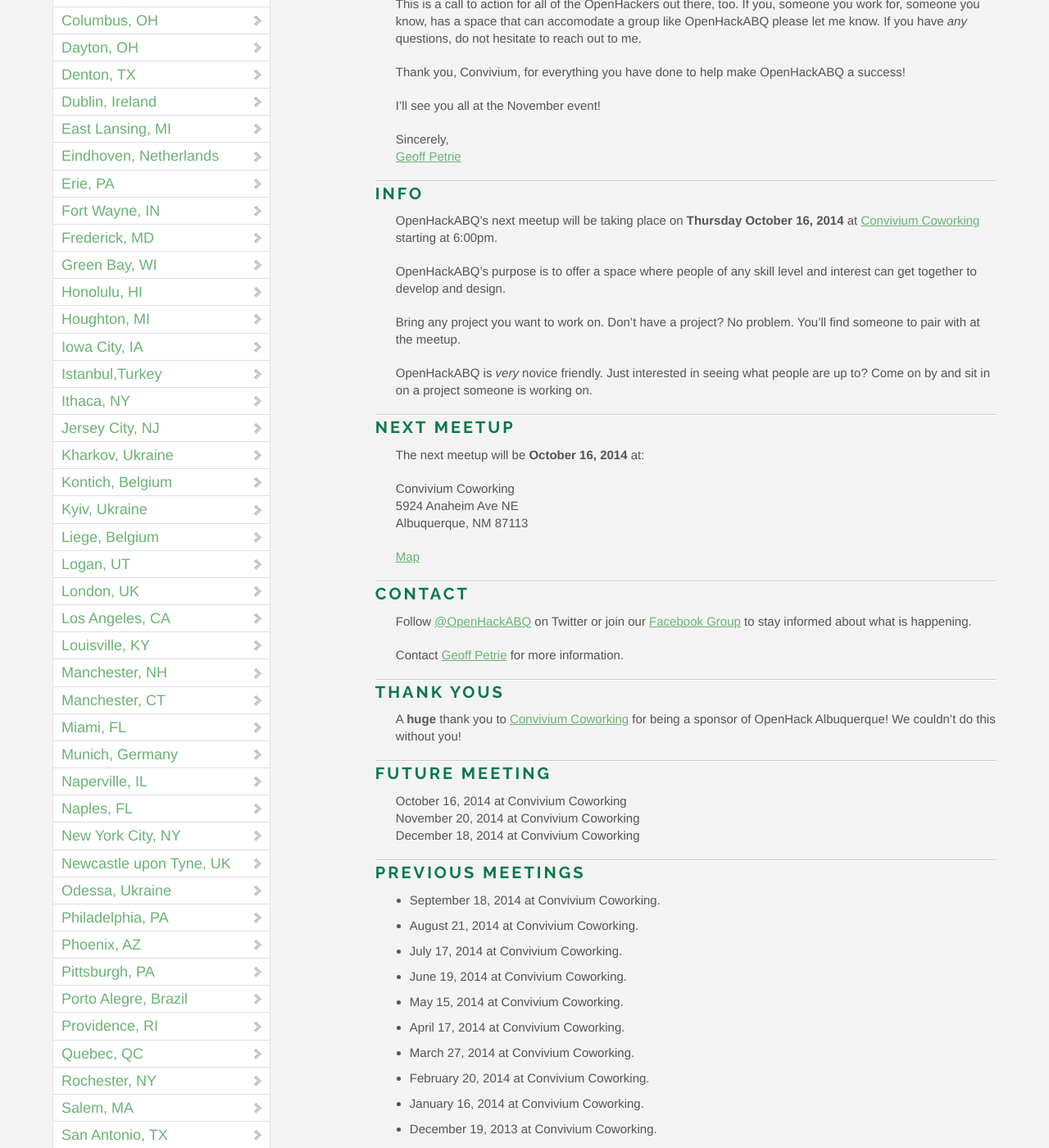
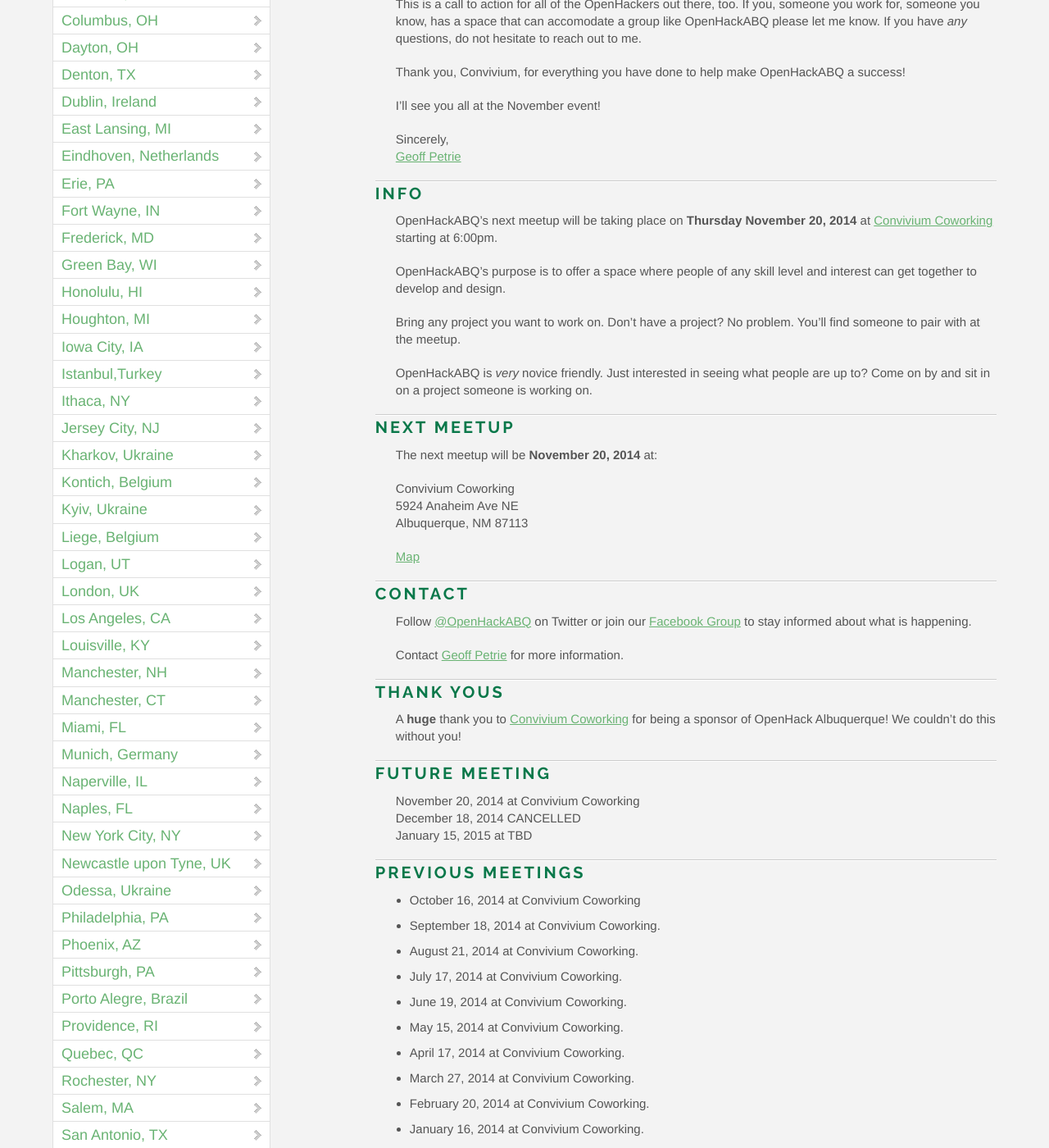
Before and after one commit to OpenHack/openhack.github.com, a Jekyll site: the page built from albuquerque/index.markdown, in a window 1280 px wide and 1400 px high, scrolled down 937 px. Shown: the whole window at 82% size. Built offline with Jekyll 4.4.1, drawn with Linux system fonts in a browser that asks for light colours; nearby versions of some CDN libraries; comment, search, counter and statistics services are not loaded.

Commit message:
OpenHackABQ Update Meeting Dates

```diff
--- a/albuquerque/index.markdown
+++ b/albuquerque/index.markdown
@@ -36,7 +36,7 @@
 
 ### Info
 
-OpenHackABQ's next meetup will be taking place on **Thursday October 16, 2014** at
+OpenHackABQ's next meetup will be taking place on **Thursday November 20, 2014** at
 [Convivium Coworking](http://www.conviviumcoworking.com/) starting at 6:00pm.
 
 OpenHackABQ's purpose is to offer a space where people of any skill level
@@ -50,7 +50,7 @@
 
 ### Next meetup
 
-The next meetup will be **October 16, 2014** at:
+The next meetup will be **November 20, 2014** at:
 
 Convivium Coworking
 5924 Anaheim Ave NE
@@ -74,12 +74,13 @@
 
 ### Future Meeting
 
-October 16, 2014 at Convivium Coworking
 November 20, 2014 at Convivium Coworking
-December 18, 2014 at Convivium Coworking
+December 18, 2014 CANCELLED
+January 15, 2015 at TBD
 
 ### Previous Meetings
 
+* October 16, 2014 at Convivium Coworking
 * September 18, 2014 at Convivium Coworking.
 * August 21, 2014 at Convivium Coworking.
 * July 17, 2014 at Convivium Coworking.
```
